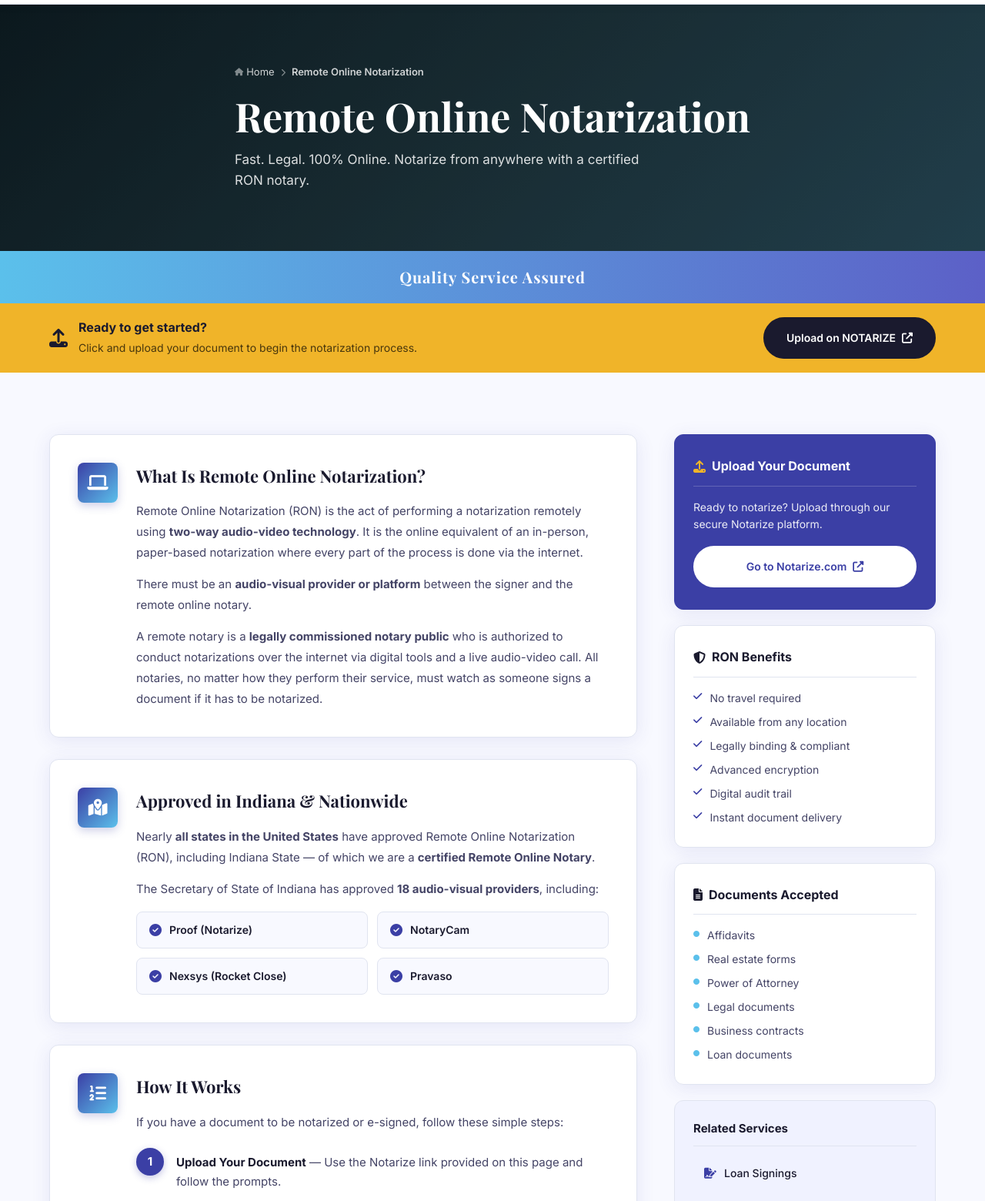
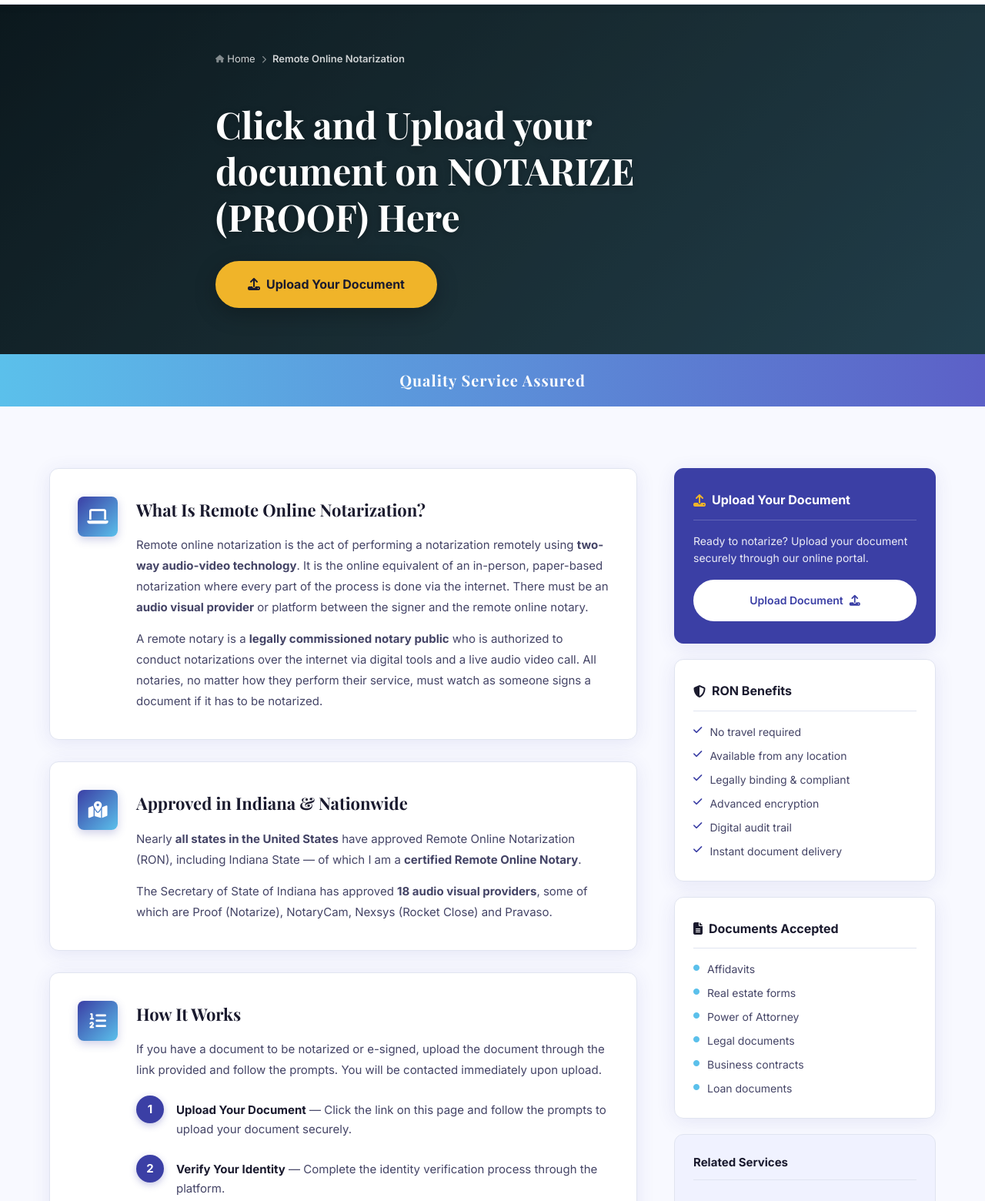
Before and after one commit to arifbillahcse/notary-website, a plain HTML site: page remote-online-notarization.html in a window 1280 px wide. Shown: the part 104-1664 px from the top of the page at 77% size. Drawn offline with nearby package versions, Linux system fonts and the light colour scheme.

Commit message:
Modified as per requirment

```diff
--- a/css/style.css
+++ b/css/style.css
@@ -732,3 +732,67 @@ img { max-width: 100%; display: block; }
 .fade-in-delay-3 { transition-delay: 0.3s; }
 .fade-in-delay-4 { transition-delay: 0.4s; }
 .fade-in-delay-5 { transition-delay: 0.5s; }
+
+
+
+
+
+
+
+
+
+
+/* =============================================
+   RON PAGE HERO — UPLOAD CTA OVERRIDE
+   ============================================= */
+.page-hero--ron {
+  min-height: 420px;
+}
+
+.page-hero--ron .page-hero-content {
+  display: flex;
+  flex-direction: column;
+  align-items: flex-start;
+  gap: 28px;
+}
+
+.ron-upload-title {
+  font-family: 'Playfair Display', serif;
+  font-size: clamp(26px, 4vw, 48px);
+  font-weight: 700;
+  color: var(--white);
+  line-height: 1.25;
+  max-width: 720px;
+  text-shadow: 0 2px 8px rgba(0,0,0,0.3);
+}
+
+.ron-upload-btn {
+  background: var(--gold);
+  color: var(--text-dark);
+  border-color: var(--gold);
+  font-size: 16px;
+  padding: 16px 40px;
+  border-radius: 50px;
+  font-weight: 700;
+  box-shadow: 0 8px 28px rgba(0,0,0,0.25);
+}
+
+.ron-upload-btn:hover {
+  background: transparent;
+  color: var(--gold);
+  border-color: var(--gold);
+  transform: translateY(-3px);
+  box-shadow: 0 12px 36px rgba(0,0,0,0.3);
+}
+
+/* Responsive */
+@media (max-width: 768px) {
+  .page-hero--ron { min-height: 300px; }
+  .ron-upload-title { font-size: clamp(20px, 5vw, 30px); }
+  .ron-upload-btn { font-size: 14px; padding: 14px 28px; }
+}
+
+@media (max-width: 480px) {
+  .ron-upload-title { font-size: 20px; }
+  .page-hero--ron .page-hero-content { align-items: center; text-align: center; }
+}
--- a/remote-online-notarization.html
+++ b/remote-online-notarization.html
@@ -54,8 +54,10 @@
       <span><i class="fas fa-chevron-right"></i></span>
       <span>Remote Online Notarization</span>
     </nav>
-      <h1 class="page-hero-title">Remote Online Notarization</h1>
-      <p class="page-hero-subtitle">Fast. Legal. 100% Online. Notarize from anywhere with a certified RON notary.</p>
+    <h2 class="ron-upload-title">Click and Upload your document on NOTARIZE (PROOF) Here</h2>
+    <a href="https://app.notarize.com/easy-link?ApiKey=G1hxaeZVC2ytoeXiSTQoGVN1" target="_blank" rel="noopener noreferrer" class="btn ron-upload-btn">
+      <i class="fas fa-upload"></i> Upload Your Document
+    </a>
   </div>
 </section>
 
@@ -66,21 +68,6 @@
     </div>
   </div>
 
-  <!-- Upload CTA Banner -->
-  <div class="upload-banner">
-    <div class="container upload-banner-inner">
-      <div class="upload-banner-text">
-        <i class="fas fa-upload"></i>
-        <div>
-          <strong>Ready to get started?</strong>
-          <span>Click and upload your document to begin the notarization process.</span>
-        </div>
-      </div>
-      <a href="https://www.notarize.com" target="_blank" rel="noopener noreferrer" class="btn btn-white">
-        Upload on NOTARIZE <i class="fas fa-external-link-alt"></i>
-      </a>
-    </div>
-  </div>
 
   <!-- Main Content -->
   <section class="page-content section">
@@ -95,9 +82,8 @@
             <div class="block-icon"><i class="fas fa-laptop"></i></div>
             <div class="block-body">
               <h2>What Is Remote Online Notarization?</h2>
-              <p>Remote Online Notarization (RON) is the act of performing a notarization remotely using <strong>two-way audio-video technology</strong>. It is the online equivalent of an in-person, paper-based notarization where every part of the process is done via the internet.</p>
-              <p>There must be an <strong>audio-visual provider or platform</strong> between the signer and the remote online notary.</p>
-              <p>A remote notary is a <strong>legally commissioned notary public</strong> who is authorized to conduct notarizations over the internet via digital tools and a live audio-video call. All notaries, no matter how they perform their service, must watch as someone signs a document if it has to be notarized.</p>
+              <p>Remote online notarization is the act of performing a notarization remotely using <strong>two-way audio-video technology</strong>. It is the online equivalent of an in-person, paper-based notarization where every part of the process is done via the internet. There must be an <strong>audio visual provider</strong> or platform between the signer and the remote online notary.</p>
+              <p>A remote notary is a <strong>legally commissioned notary public</strong> who is authorized to conduct notarizations over the internet via digital tools and a live audio video call. All notaries, no matter how they perform their service, must watch as someone signs a document if it has to be notarized.</p>
             </div>
           </div>
 
@@ -106,26 +92,8 @@
             <div class="block-icon"><i class="fas fa-map-marked-alt"></i></div>
             <div class="block-body">
               <h2>Approved in Indiana &amp; Nationwide</h2>
-              <p>Nearly <strong>all states in the United States</strong> have approved Remote Online Notarization (RON), including Indiana State — of which we are a <strong>certified Remote Online Notary</strong>.</p>
-              <p>The Secretary of State of Indiana has approved <strong>18 audio-visual providers</strong>, including:</p>
-              <div class="provider-grid">
-                <div class="provider-card">
-                  <i class="fas fa-check-circle"></i>
-                  <span>Proof (Notarize)</span>
-                </div>
-                <div class="provider-card">
-                  <i class="fas fa-check-circle"></i>
-                  <span>NotaryCam</span>
-                </div>
-                <div class="provider-card">
-                  <i class="fas fa-check-circle"></i>
-                  <span>Nexsys (Rocket Close)</span>
-                </div>
-                <div class="provider-card">
-                  <i class="fas fa-check-circle"></i>
-                  <span>Pravaso</span>
-                </div>
-              </div>
+              <p>Nearly <strong>all states in the United States</strong> have approved Remote Online Notarization (RON), including Indiana State — of which I am a <strong>certified Remote Online Notary</strong>.</p>
+              <p>The Secretary of State of Indiana has approved <strong>18 audio visual providers</strong>, some of which are Proof (Notarize), NotaryCam, Nexsys (Rocket Close) and Pravaso.</p>
             </div>
           </div>
 
@@ -134,12 +102,13 @@
             <div class="block-icon"><i class="fas fa-list-ol"></i></div>
             <div class="block-body">
               <h2>How It Works</h2>
-              <p>If you have a document to be notarized or e-signed, follow these simple steps:</p>
+              <p>If you have a document to be notarized or e-signed, upload the document through the <a href="https://app.notarize.com/easy-link?ApiKey=G1hxaeZVC2ytoeXiSTQoGVN1" target="_blank" rel="noopener noreferrer" class="inline-link">link provided</a> and follow the prompts. You will be contacted immediately upon upload.</p>
+
               <div class="steps-list">
                 <div class="step">
                   <div class="step-num">1</div>
                   <div class="step-text">
-                    <strong>Upload Your Document</strong> — Use the Notarize link provided on this page and follow the prompts.
+                    <strong>Upload Your Document</strong> — Click the link on this page and follow the prompts to upload your document securely.
                   </div>
                 </div>
                 <div class="step">
@@ -157,11 +126,12 @@
                 <div class="step">
                   <div class="step-num">4</div>
                   <div class="step-text">
-                    <strong>Receive Notarized Document</strong> — Get your completed, legally notarized document instantly. You will be contacted immediately upon upload.
+                    <strong>Receive Your Notarized Document</strong> — Get your completed, legally notarized document. You will be contacted immediately upon upload.
                   </div>
                 </div>
               </div>
-              <a href="https://www.notarize.com" target="_blank" rel="noopener noreferrer" class="btn btn-primary">
+
+              <a href="https://app.notarize.com/easy-link?ApiKey=G1hxaeZVC2ytoeXiSTQoGVN1" target="_blank" rel="noopener noreferrer" class="btn btn-primary" style="margin-top: 20px;">
                 Upload Document Now <i class="fas fa-upload"></i>
               </a>
             </div>
@@ -174,9 +144,9 @@
 
           <div class="sidebar-card accent">
             <h3><i class="fas fa-upload"></i> Upload Your Document</h3>
-            <p style="font-size:14px; margin-bottom:16px; opacity:0.9;">Ready to notarize? Upload through our secure Notarize platform.</p>
-            <a href="https://www.notarize.com" target="_blank" rel="noopener noreferrer" class="btn btn-white" style="width:100%; justify-content:center; font-size:14px;">
-              Go to Notarize.com <i class="fas fa-external-link-alt"></i>
+            <p style="font-size:14px; margin-bottom:16px; opacity:0.9;">Ready to notarize? Upload your document securely through our online portal.</p>
+            <a href="https://app.notarize.com/easy-link?ApiKey=G1hxaeZVC2ytoeXiSTQoGVN1" target="_blank" rel="noopener noreferrer" class="btn btn-white" style="width:100%; justify-content:center; font-size:14px;">
+              Upload Document <i class="fas fa-upload"></i>
             </a>
           </div>
 
@@ -262,7 +232,7 @@
         <h2>Ready to Notarize Online?</h2>
         <p>Upload your document now and connect with our certified online notary — fast, legal, and 100% online.</p>
       </div>
-      <a href="https://www.notarize.com" target="_blank" rel="noopener noreferrer" class="btn btn-white">
+      <a href="https://app.notarize.com/easy-link?ApiKey=G1hxaeZVC2ytoeXiSTQoGVN1" target="_blank" rel="noopener noreferrer" class="btn btn-white">
         Upload Document <i class="fas fa-upload"></i>
       </a>
     </div>
```
Lines whose indentation alone changed are shown as unchanged.
